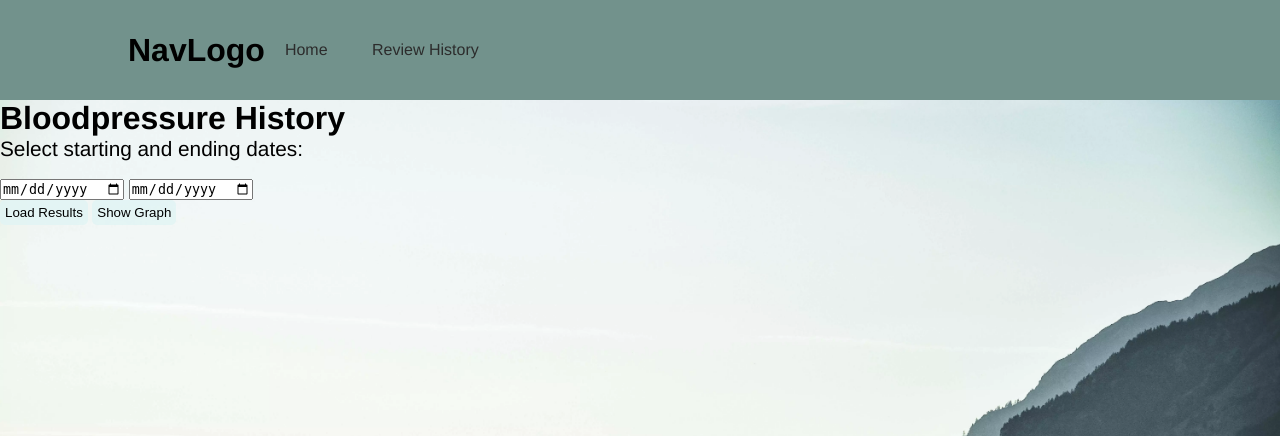
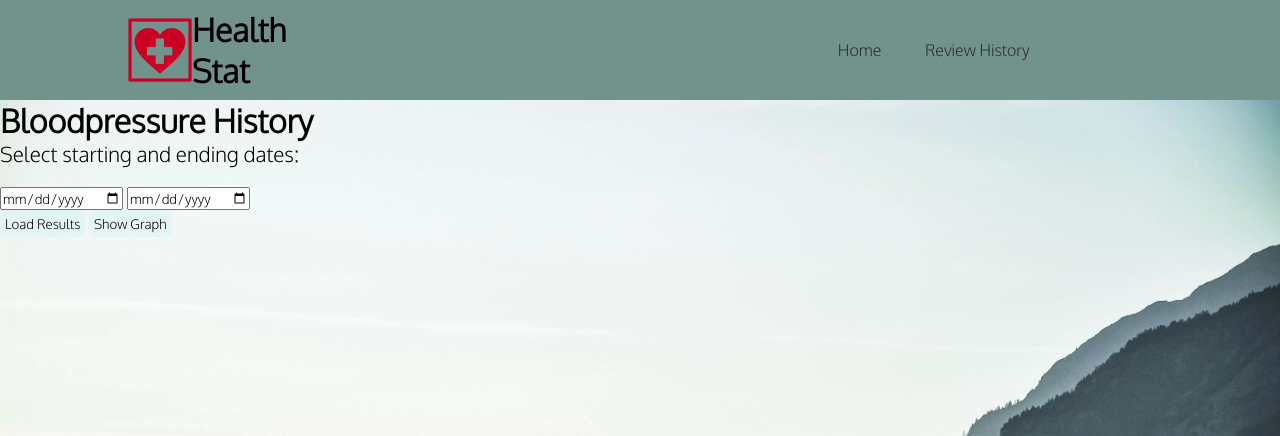
Before and after one commit to ZackeryJBrown/health_stat, a PHP site: page /graphs.php in a window 1280 px wide. Shown: the top 436 px of the page. Run offline with PHP 8.4, Linux system fonts and the light colour scheme.

Commit message:
SQL bug fixes and Style Updates

```diff
--- a/graphs.js
+++ b/graphs.js
@@ -11,31 +11,34 @@ $(document).ready(function(){
         "enddate"  : ""
       };
 
-    var parsedData = [];
-
-
-    //DONE -get values from selectors
-    $("#start_date").change(function() {
-        dateArray["startdate"] = $("#start_date").val();
-    });
-
-    $("#end_date").change(function() {
-        dateArray["enddate"] = $("#end_date").val();
-    });
-
 
     $("#load_results").click(function(){
+        $("#table_div").empty();
+        dateArray["startdate"] = "";
+        dateArray["enddate"] = "";
+        var parsedData = [];
+        dateArray["startdate"] = $("#start_date").val();
+        dateArray["enddate"] = $("#end_date").val();
 
+        if (dateArray["startdate"] > dateArray["enddate"]){
+            alert("Error: Selected a starting and ending date that are not valid");
+        };
         //DONE -.post the array to load_bloodpressure_data.php
         //
         $.post("includes/load_bloodpressure_data.php", {
             datesPosted: dateArray
           }, function(data, status){
                 parsedData = JSON.parse(data);
-                document.getElementById("table_div").classList.remove("hidden");
+                $("#table_div").removeClass("hidden");
+                $("#table_div").append("<tr>" +
+                    "<th>Systolic</th>" +
+                    "<th>Diastolic</th>" +
+                    "<th>Heartrate (BPM)</th>" +
+                    "<th>Date</th>" +
+                  "</tr>");
                 //for each loop that writes out readable format
                 for (var i=0 ; i < parsedData.length ; i++){
-                    $("#results_table").append("<tr>" + "<td>" +
+                    $("#table_div").append("<tr>" + "<td>" +
                         parsedData[i].sys + "</td> <td>" +
                         parsedData[i].dia + "</td> <td>" +
                         parsedData[i].bpm + "</td> <td>" +
@@ -57,13 +60,14 @@ $("#graphbutton").click(function(){
     };
 
     var width = 850;
-    var height = 400;
+    var height = 100;
 
+    console.log(parsedData.length);
     //check this to insert into the HTML, needs changes
     var svg = d3.select("#chartSVG").append("svg")
                     .attr("class", "chartArea")
                     .attr("width", width)
-                    .attr("height", height * parsedData.length);
+                    .attr("height", (height * parsedData.length));
 
 
     var xScale = d3.scaleBand()
@@ -99,6 +103,10 @@ $("#graphbutton").click(function(){
 
 
 
+
+
+
+
     svg.selectAll("g")
     .data(parsedData)
     .enter().append("rect")
--- a/graphs.php
+++ b/graphs.php
@@ -2,17 +2,18 @@
 <html>
 
 
-<meta
+<!--below is the mobile display scaling and edge compatibility-->
+<meta charset="UTF-8"
 	name="viewport" content="width=device-width, initial-scale=1.0"
-	charset="UTF-8"
->
+	http-equiv="X-UA-Compatible" content="ie=edge">
 
 <head>
-	<link rel="apple-touch-icon" sizes="180x180" href="favicon/apple-touch-icon.png">
-	<link rel="icon" type="image/png" sizes="32x32" href="favicon/favicon-32x32.png">
-	<link rel="icon" type="image/png" sizes="16x16" href="favicon/favicon-16x16.png">
+	<link rel="apple-touch-icon" sizes="180x180" href="favicon/hearticon180.png">
+	<link rel="icon" type="image/png" sizes="32x32" href="favicon/hearticon32.png">
+	<link rel="icon" type="image/png" sizes="16x16" href="favicon/hearticon16.png">
 	<link rel="manifest" href="favicon/site.webmanifest">
 
+	<link href="https://fonts.googleapis.com/css2?family=Oxygen:wght@300&display=swap" rel="stylesheet">
 	<link rel="stylesheet" href="styles/styles.css">
 	<script src="includes/jquery.min.js"></script>
 	<script src="includes/d3.min.js"></script>
@@ -20,15 +21,14 @@
 
 <header class="navcontainer">
 
-            <h1 class="logo">NavLogo</h1>
+		<img src='favicon/hearticon64.png'>
 
-        <nav class="container">
+		<h1 class="logo">Health Stat</h1>
+
+        <nav class="navcontainer">
             <ul>
-                <li><a href="index.html">Home</a></li>
+				<li><a href="index.php">Home</a></li>
                 <li><a href="graphs.php">Review History</a></li>
-
-
-
 			</ul>
         </nav>
 </header>
@@ -54,11 +54,7 @@
 
 	<div id="table_div" class="hidden">
 	<table id=results_table>
-  		<tr>
-    		<th>Systolic</th>
-    		<th>Diastolic</th>
-    		<th>Heartrate (BPM)</th>
-  		</tr>
+
 	</table>
 	</div>
 
--- a/includes/datahandler.php
+++ b/includes/datahandler.php
@@ -13,8 +13,8 @@ if (isset ($_POST['incomingData'])){
     $sqlImplode = implode(",", $formArray);
 
     $sql =
-    "INSERT INTO bloodpressure (dia , sys, bpm)
-    VALUES ($sqlImplode);";
+    "INSERT INTO bloodpressure (dia , sys, bpm, dateonly)
+    VALUES ($sqlImplode, CURDATE());";
 
     // if condition runs the query
     if ($conn->query($sql) === FALSE) {
--- a/includes/load_bloodpressure_data.php
+++ b/includes/load_bloodpressure_data.php
@@ -13,7 +13,7 @@
 
 	//selecting data based on daterange
 	$sql = "SELECT dia, sys, bpm, dateonly FROM bloodpressure
-			WHERE dateonly BETWEEN $formArray[startdate] AND dateonly <= $formArray[enddate];";
+			WHERE dateonly BETWEEN '$formArray[startdate]' AND '$formArray[enddate]';";
 
 
 	$results = $conn->query($sql);
--- a/styles/styles.css
+++ b/styles/styles.css
@@ -2,6 +2,7 @@
   text-decoration: none;
   margin: 0;
   padding: 0;
+  font-family: "Oxygen", Arial, Helvetica, sans-serif;
 }
 
 html {
@@ -10,7 +11,6 @@ html {
 }
 
 body {
-  font-family: Helvetica, Arial, sans-serif;
   font-size: 100%;
 }
 
@@ -76,9 +76,7 @@ rect {
 
 .navcontainer {
   display: flex;
-  flex-direction: row;
-  flex-wrap: nowrap;
-  justify-content: space-between;
+  justify-content: flex-end;
   align-items: center;
   padding: 0 10%;
   background-color: #72928c;
--- a/styles/styles.scss
+++ b/styles/styles.scss
@@ -6,6 +6,7 @@ $clickableBackground: rgba(224, 244, 244, .8);
     text-decoration: none;
     margin: 0;
     padding: 0;
+    font-family: "Oxygen", Arial, Helvetica, sans-serif;
 }
 
 html {
@@ -16,7 +17,6 @@ html {
 }
 
 body {
-    font-family: Helvetica, Arial, sans-serif;
     font-size: 100%;
 }
 
@@ -84,9 +84,7 @@ rect {
 
 .navcontainer {
     display: flex;
-    flex-direction: row;
-    flex-wrap: nowrap;
-    justify-content: space-between;
+    justify-content: flex-end;
     align-items: center;
     padding: 0 10%;
     background-color: $navBackground;
```
Also changed, not shown: healthstat.js (+9 -18 lines), index.php (+13 -13 lines), favicon/hearticon128.png (added), favicon/hearticon16.png (added), favicon/hearticon180.png (added), favicon/hearticon32.png (added), favicon/hearticon64.png (added), 1 other file.
